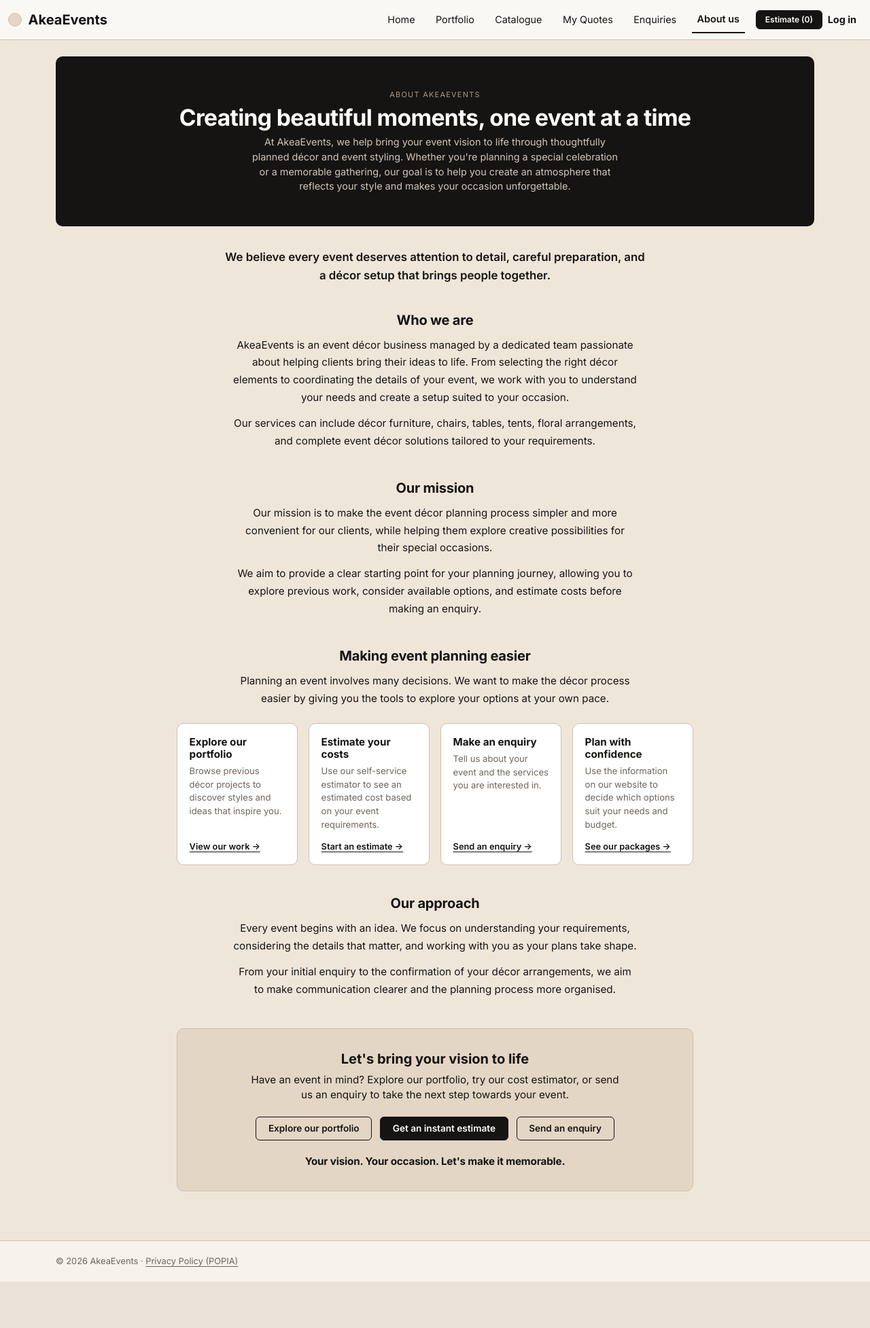
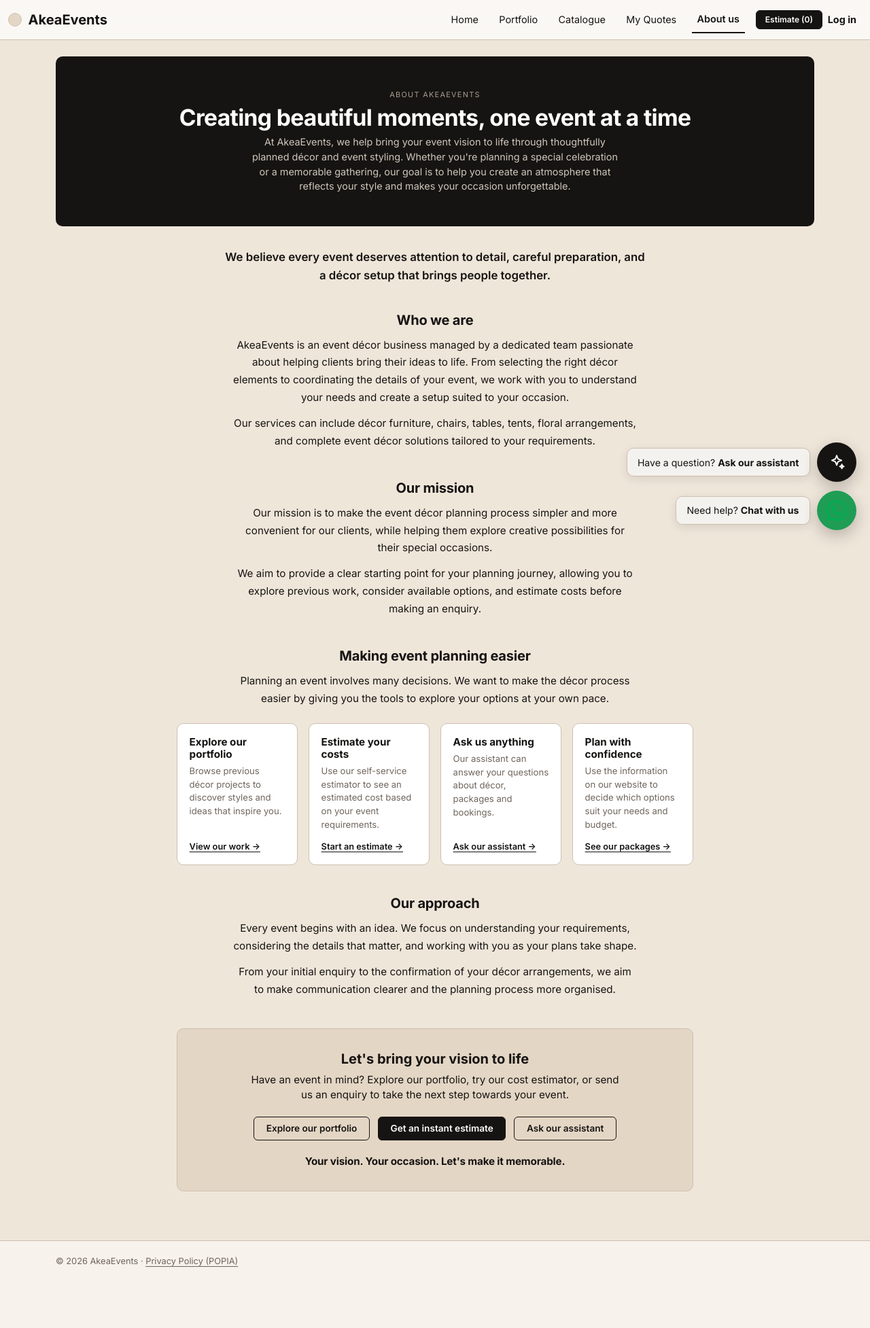
Before and after one commit to Michael-23-bloem/ITC327W, an ASP.NET Core app: template ASP.NET_APPLICATION/FirstWebApp/Views/Home/About.cshtml in a window 1280 px wide. Shown: the whole page at 68% size. Before the commit the page ends 1886 px from the top, so only its background shows below. Run offline with ASP.NET Core 8, Linux system fonts and the light colour scheme; the template is opened without the code that fills it, so the values that code supplies are empty; style sheets or scripts are compiled from the project's sources; some libraries are stand-ins or nearby versions.

Commit message:
Floating 'Chat with us' WhatsApp and assistant placeholder buttons; remove Enquiries page

```diff
--- a/ASP.NET_APPLICATION/FirstWebApp/Views/Home/About.cshtml
+++ b/ASP.NET_APPLICATION/FirstWebApp/Views/Home/About.cshtml
@@ -63,9 +63,9 @@
                 <a asp-controller="Catalogue" asp-action="Products">Start an estimate &rarr;</a>
             </li>
             <li class="about-feature">
-                <h3>Make an enquiry</h3>
-                <p>Tell us about your event and the services you are interested in.</p>
-                <a asp-controller="Enquiries" asp-action="Index">Send an enquiry &rarr;</a>
+                <h3>Ask us anything</h3>
+                <p>Our assistant can answer your questions about décor, packages and bookings.</p>
+                <button type="button" class="link-button" data-assistant-open aria-controls="assistantPanel">Ask our assistant &rarr;</button>
             </li>
             <li class="about-feature">
                 <h3>Plan with confidence</h3>
@@ -96,7 +96,7 @@
         <div class="btn-row">
             <a asp-controller="Portfolio" asp-action="Index" class="btn btn-outline-dark">Explore our portfolio</a>
             <a asp-controller="Catalogue" asp-action="Products" class="btn btn-dark">Get an instant estimate</a>
-            <a asp-controller="Enquiries" asp-action="Index" class="btn btn-outline-dark">Send an enquiry</a>
+            <button type="button" class="btn btn-outline-dark" data-assistant-open aria-controls="assistantPanel">Ask our assistant</button>
         </div>
         <p class="about-tagline">Your vision. Your occasion. Let's make it memorable.</p>
     </section>
--- /dev/null
+++ b/ASP.NET_APPLICATION/FirstWebApp/Views/Shared/_FloatingContact.cshtml
@@ -0,0 +1,39 @@
+@* Floating contact buttons, bottom right on every page *@
+<div class="floating-contact">
+
+    @* Placeholder for the AI assistant: the real bot will replace this panel's content *@
+    <section class="assistant-panel" id="assistantPanel" aria-labelledby="assistantTitle" hidden>
+        <div class="assistant-head">
+            <h2 id="assistantTitle">Décor Assistant</h2>
+            <button type="button" class="assistant-close" data-assistant-close aria-label="Close the Décor Assistant">&times;</button>
+        </div>
+        <div class="assistant-body">
+            <p class="assistant-bubble">Hi! I'm the AkeaEvents assistant. I'm still being set up, but soon I'll be able to answer your questions about décor, packages and bookings.</p>
+            <p class="assistant-bubble">In the meantime, our team is happy to help on WhatsApp.</p>
+            <a class="btn btn-dark btn-sm w-100" href="https://wa.me/27833956705?text=Hi%20AkeaEvents%2C%20I%27d%20like%20to%20ask%20about%20an%20event."
+               target="_blank" rel="noopener noreferrer">Chat on WhatsApp</a>
+        </div>
+    </section>
+
+    @* AI assistant (placeholder) *@
+    <button type="button" class="fab-row" data-assistant-toggle aria-controls="assistantPanel" aria-expanded="false">
+        <span class="fab-label">Have a question? <strong>Ask our assistant</strong></span>
+        <span class="fab-circle fab-assistant" aria-hidden="true">
+            <svg width="26" height="26" viewBox="0 0 24 24" fill="none" stroke="currentColor" stroke-width="1.8"
+                 stroke-linecap="round" stroke-linejoin="round">
+                <path d="M12 3l1.8 4.6L18.5 9.5l-4.7 1.9L12 16l-1.8-4.6L5.5 9.5l4.7-1.9z" />
+                <path d="M19 15l.8 2 2 .8-2 .8-.8 2-.8-2-2-.8 2-.8z" />
+            </svg>
+        </span>
+    </button>
+
+    @* WhatsApp *@
+    <a class="fab-row" href="https://wa.me/27833956705?text=Hi%20AkeaEvents%2C%20I%27d%20like%20to%20ask%20about%20an%20event."
+       target="_blank" rel="noopener noreferrer">
+        <span class="fab-label">Need help? <strong>Chat with us</strong></span>
+        <span class="fab-circle fab-whatsapp" aria-hidden="true">
+            <img src="~/images/icons/Print_Glyph_Green_CMYK_2026.svg" alt="" width="30" height="30" />
+        </span>
+        <span class="visually-hidden">on WhatsApp (opens in a new tab)</span>
+    </a>
+</div>
--- a/ASP.NET_APPLICATION/FirstWebApp/Views/Shared/_Layout.cshtml
+++ b/ASP.NET_APPLICATION/FirstWebApp/Views/Shared/_Layout.cshtml
@@ -57,10 +57,6 @@
                                asp-area="" asp-controller="Quotes" asp-action="Index">My Quotes</a>
                         </li>
                         <li class="nav-item">
-                            <a class="@NavClass(IsCurrent("Enquiries"))" aria-current="@NavCurrent(IsCurrent("Enquiries"))"
-                               asp-area="" asp-controller="Enquiries" asp-action="Index">Enquiries</a>
-                        </li>
-                        <li class="nav-item">
                             <a class="@NavClass(IsCurrent("Home", "About"))" aria-current="@NavCurrent(IsCurrent("Home", "About"))"
                                asp-area="" asp-controller="Home" asp-action="About">About us</a>
                         </li>
@@ -86,6 +82,8 @@
         </div>
     </footer>
 
+    <partial name="_FloatingContact" />
+
     <script src="~/lib/jquery/dist/jquery.min.js"></script>
     <script src="~/lib/bootstrap/dist/js/bootstrap.bundle.min.js"></script>
     <script src="~/js/site.js" asp-append-version="true"></script>
--- a/ASP.NET_APPLICATION/FirstWebApp/wwwroot/css/akea.css
+++ b/ASP.NET_APPLICATION/FirstWebApp/wwwroot/css/akea.css
@@ -1763,3 +1684,197 @@
     margin: .75rem 0 0;
     font-size: .85rem;
 }
+
+/* ---------- Floating contact: assistant + WhatsApp ---------- */
+.floating-contact {
+    position: fixed;
+    right: 1.25rem;
+    bottom: 1.25rem;
+    z-index: 1040;
+    display: flex;
+    flex-direction: column;
+    align-items: flex-end;
+    gap: .8rem;
+}
+
+/* A label pill and a round button, clickable as one */
+.akea .fab-row {
+    display: inline-flex;
+    align-items: center;
+    gap: .65rem;
+    padding: 0;
+    font: inherit;
+    color: var(--ink);
+    text-decoration: none;
+    background: none;
+    border: 0;
+    cursor: pointer;
+}
+
+    .akea .fab-row:hover {
+        color: var(--ink);
+    }
+
+    .fab-row:focus-visible {
+        outline: none;
+    }
+
+        .fab-row:focus-visible .fab-circle {
+            outline: 3px solid var(--nude);
+            outline-offset: 3px;
+        }
+
+.fab-label {
+    padding: .6rem .95rem;
+    font-size: .88rem;
+    white-space: nowrap;
+    background: #f4f2ef;
+    border: 1px solid var(--line);
+    border-radius: 10px;
+    box-shadow: 0 4px 14px rgba(22, 20, 18, .1);
+}
+
+.fab-circle {
+    display: grid;
+    place-items: center;
+    flex: none;
+    width: 58px;
+    height: 58px;
+    color: #fff;
+    border-radius: 50%;
+    box-shadow: 0 8px 22px rgba(22, 20, 18, .25);
+    transition: transform .12s, background-color .12s;
+}
+
+.fab-row:hover .fab-circle {
+    transform: translateY(-2px);
+}
+
+.fab-assistant {
+    background: var(--ink);
+}
+
+.fab-row[aria-expanded="true"] .fab-assistant {
+    color: var(--nude-ink);
+    background: var(--nude);
+}
+
+/* Green, dark enough for the white icon to stand out */
+.fab-whatsapp {
+    background: #1f9d55;
+}
+
+.fab-row:hover .fab-whatsapp {
+    background: #188247;
+}
+
+/* On small screens show only the round buttons
+   (the labels stay available to screen readers) */
+@media (max-width: 480px) {
+    .fab-label {
+        position: absolute;
+        width: 1px;
+        height: 1px;
+        overflow: hidden;
+        clip: rect(0 0 0 0);
+        white-space: nowrap;
+        border: 0;
+    }
+}
+
+/* The assistant panel */
+.assistant-panel {
+    width: min(92vw, 340px);
+    overflow: hidden;
+    background: #fff;
+    border: 1px solid var(--line);
+    border-radius: 14px;
+    box-shadow: 0 16px 40px rgba(22, 20, 18, .2);
+}
+
+.assistant-head {
+    display: flex;
+    align-items: center;
+    justify-content: space-between;
+    padding: .85rem 1rem;
+    color: #fff;
+    background: var(--ink);
+}
+
+    .assistant-head h2 {
+        margin: 0;
+        font-size: .95rem;
+        font-weight: 700;
+    }
+
+.assistant-close {
+    width: 32px;
+    height: 32px;
+    font-size: 1.3rem;
+    line-height: 1;
+    color: #fff;
+    background: transparent;
+    border: 1px solid rgba(255, 255, 255, .4);
+    border-radius: 50%;
+    cursor: pointer;
+}
+
+    .assistant-close:focus-visible {
+        outline: 3px solid var(--nude);
+        outline-offset: 2px;
+    }
+
+.assistant-body {
+    display: grid;
+    gap: .6rem;
+    padding: 1rem;
+    background: var(--beige);
+}
+
+.assistant-bubble {
+    margin: 0;
+    padding: .65rem .8rem;
+    font-size: .85rem;
+    background: #fff;
+    border: 1px solid var(--line);
+    border-radius: 12px 12px 12px 4px;
+}
+
+/* Keep the footer text clear of the floating buttons */
+.site-footer {
+    padding-bottom: 5.5rem;
+}
+
+@media print {
+    .floating-contact {
+        display: none;
+    }
+}
+
+/* A button that looks like a text link (e.g. "Ask our assistant →") */
+.link-button {
+    padding: 0;
+    font: inherit;
+    font-weight: 600;
+    text-align: left;
+    color: var(--ink);
+    text-decoration: underline;
+    text-underline-offset: 3px;
+    background: none;
+    border: 0;
+    cursor: pointer;
+}
+
+    .link-button:hover {
+        color: var(--nude-ink);
+    }
+
+    .link-button:focus-visible {
+        outline: 3px solid var(--nude);
+        outline-offset: 2px;
+    }
+
+.about-feature .link-button {
+    margin-top: auto;
+    font-size: .8rem;
+}
--- a/ASP.NET_APPLICATION/FirstWebApp/wwwroot/js/site.js
+++ b/ASP.NET_APPLICATION/FirstWebApp/wwwroot/js/site.js
@@ -72,3 +72,42 @@
     button.setAttribute("aria-expanded", expand ? "true" : "false");
     button.textContent = expand ? "Show fewer" : button.dataset.label;
 });
+
+// Floating Décor Assistant (placeholder): open and close the panel.
+// The floating button toggles it; any element with data-assistant-open opens it.
+(function () {
+    const panel = document.getElementById("assistantPanel");
+    const toggle = document.querySelector("[data-assistant-toggle]");
+    if (!panel || !toggle) return;
+
+    const closeButton = panel.querySelector("[data-assistant-close]");
+    let returnFocusTo = toggle;
+
+    function setOpen(open, opener) {
+        panel.hidden = !open;
+        toggle.setAttribute("aria-expanded", open ? "true" : "false");
+
+        if (open) {
+            returnFocusTo = opener || toggle;
+            closeButton?.focus();
+        } else {
+            returnFocusTo?.focus();
+        }
+    }
+
+    document.addEventListener("click", e => {
+        if (e.target.closest("[data-assistant-toggle]")) {
+            setOpen(panel.hidden, toggle);
+            return;
+        }
+
+        const opener = e.target.closest("[data-assistant-open]");
+        if (opener) setOpen(true, opener);
+    });
+
+    closeButton?.addEventListener("click", () => setOpen(false));
+
+    document.addEventListener("keydown", e => {
+        if (e.key === "Escape" && !panel.hidden) setOpen(false);
+    });
+})();
```
Also changed, not shown: other parts of ASP.NET_APPLICATION/FirstWebApp/wwwroot/css/akea.css (+0 -79 lines), ASP.NET_APPLICATION/FirstWebApp/Controllers/EnquiriesController.cs (deleted, +0 -112 lines), ASP.NET_APPLICATION/FirstWebApp/Models/Enquiry.cs (deleted, +0 -39 lines), ASP.NET_APPLICATION/FirstWebApp/ViewModels/EnquiriesViewModel.cs (deleted, +0 -28 lines), ASP.NET_APPLICATION/FirstWebApp/Views/Enquiries/Index.cshtml (deleted, +0 -93 lines), ASP.NET_APPLICATION/FirstWebApp/wwwroot/images/icons/Print_Glyph_Green_CMYK_2026.svg (added), 4 other files.
